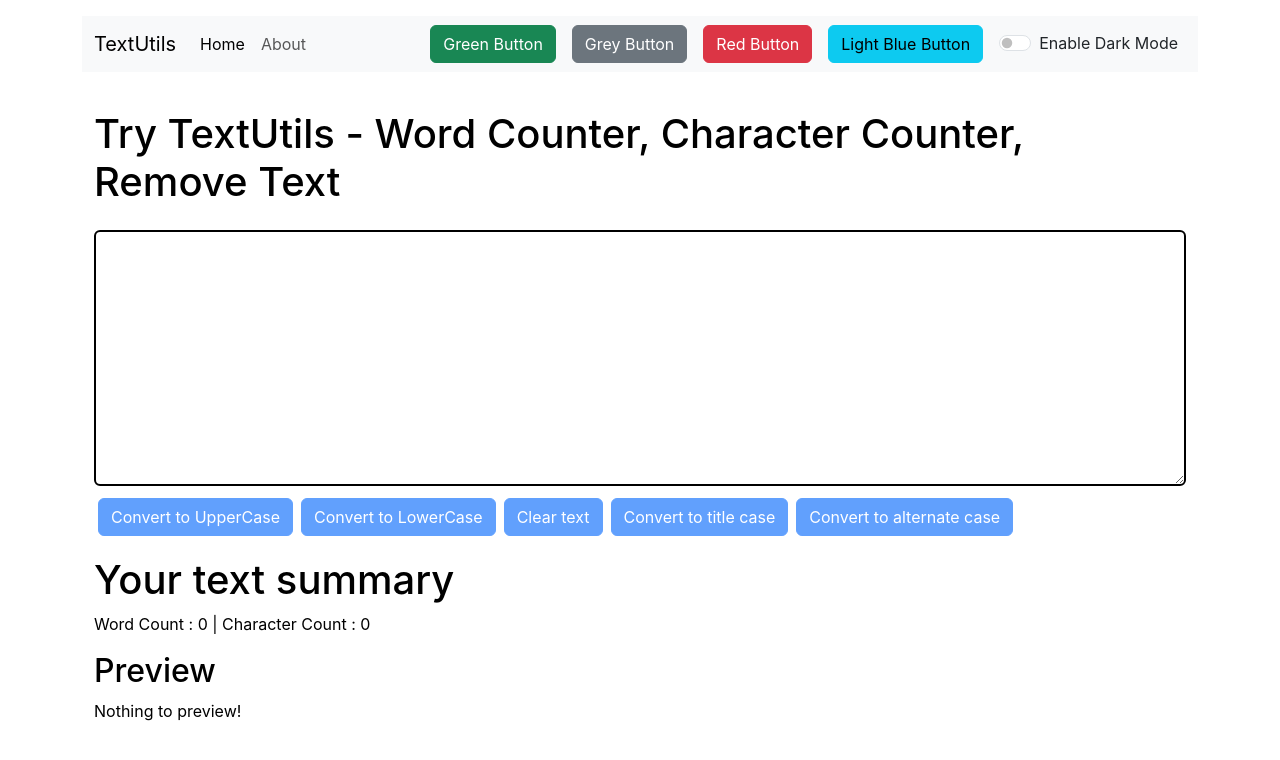
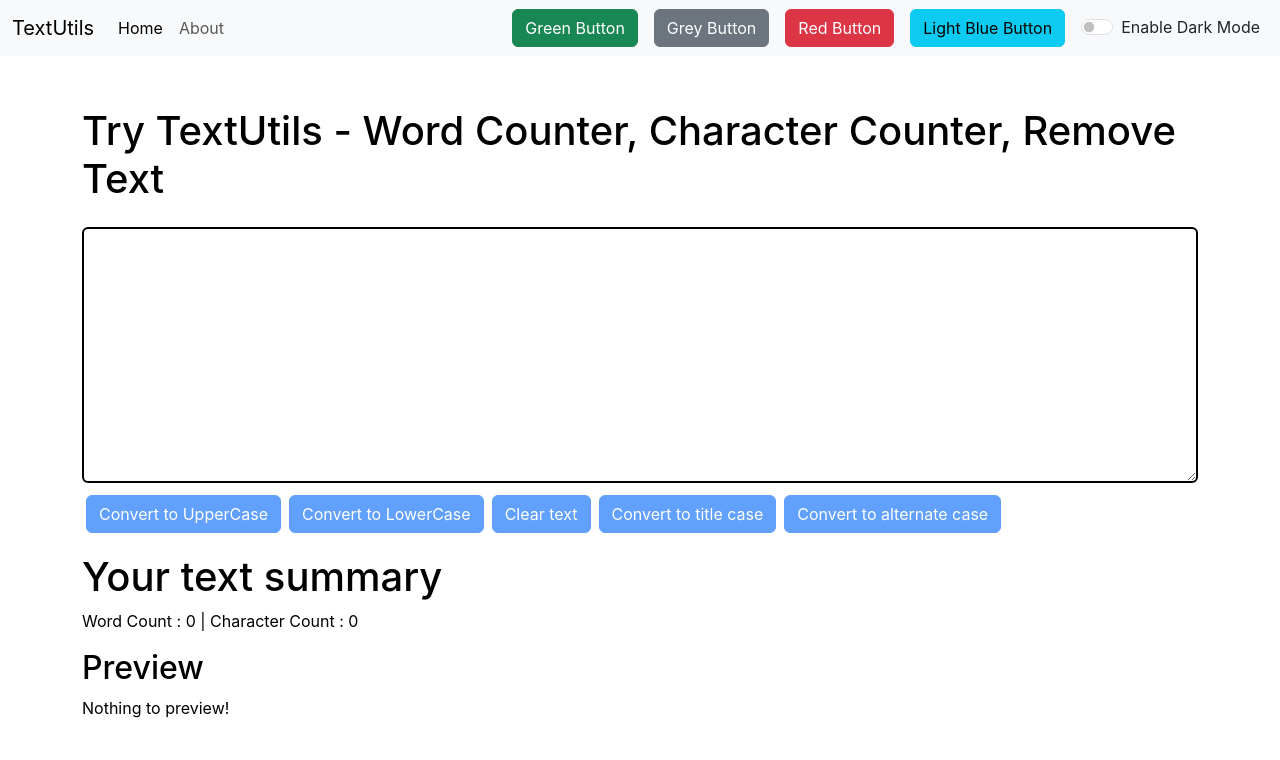
Before and after one commit to jainam-04/TextUtils, a React (Create React App) app: page / in a window 1280 px wide. Shown: the top 760 px of the page. Built offline with nearby package versions, Linux system fonts and the light colour scheme.

Commit message:
Modified App.js and Alert.js

```diff
--- a/src/App.js
+++ b/src/App.js
@@ -46,7 +46,7 @@ function App() {
   };
   return (
     <>
-      <div className="container my-3">
+      <div>
         <Router>
         <Navbar
           title="TextUtils"
--- a/src/Components/Alert.js
+++ b/src/Components/Alert.js
@@ -6,7 +6,7 @@ export default function Alert(props) {
             return lower.charAt(0).toUpperCase() + lower.slice(1);
       }
       return (
-            <div style={{height: "3vw"}}>
+            <div style={{height: "4vw"}}>
                   {props.alert && <div className={`alert alert-${props.alert.type} alert-dismissible fade show`} role="alert">
                         <strong>{capitalize(props.alert.type)}</strong> : {props.alert.msg}
                   </div>}
```
